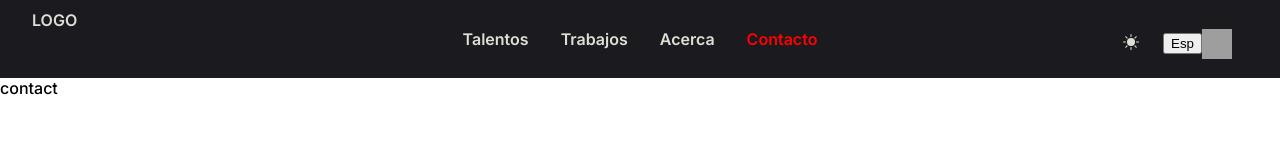
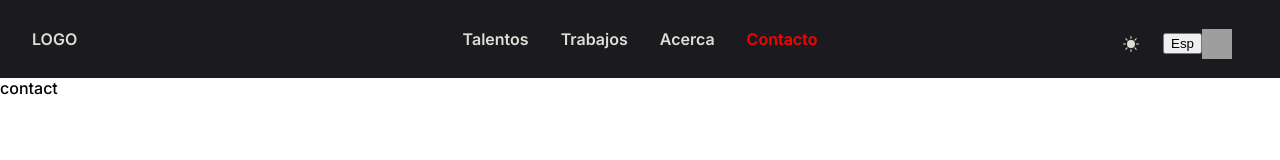
Before and after one commit to SebaPerez90/asdasd, a Next.js app: page /contact in a window 1280 px wide. Shown: the top 160 px of the page. Built offline with nearby package versions, Linux system fonts and the light colour scheme; grey boxes are pictures that could not be loaded.

Commit message:
stilyng nav bar

```diff
--- a/src/components/Header/NavBar/NavBar.module.css
+++ b/src/components/Header/NavBar/NavBar.module.css
@@ -8,11 +8,6 @@
   position: relative;
   background-color: var(--bg-light);
   font-weight: 600;
-
-  .logo_container {
-    position: absolute;
-    left: 2em;
-  }
 
   .navbar {
     display: flex;
@@ -42,22 +37,6 @@
   color: var(--color-primary-dark);
   font-weight: 600;
 
-  .logo_container {
-    position: absolute;
-    left: 2em;
-    top: 0.6em;
-    cursor: pointer;
-    width: 4em;
-    height: 4em;
-    border-radius: 50%;
-
-    .logo_image {
-      width: 100%;
-      height: 100%;
-      object-fit: cover;
-    }
-  }
-
   .navbar_dark {
     display: flex;
     gap: 2em;
@@ -73,3 +52,8 @@
     }
   }
 }
+
+.logo_container {
+  position: absolute;
+  left: 2em;
+}
--- a/src/components/Header/Settings/Settings.module.css
+++ b/src/components/Header/Settings/Settings.module.css
@@ -12,6 +12,8 @@
     border: none;
     background-color: transparent;
     position: relative;
+    display: flex;
+    align-items: center;
 
     .theme_options_hide {
       display: flex;
@@ -75,6 +77,8 @@
     border: none;
     background-color: transparent;
     position: relative;
+    display: flex;
+    align-items: center;
 
     .theme_options_hide {
       display: flex;
```
